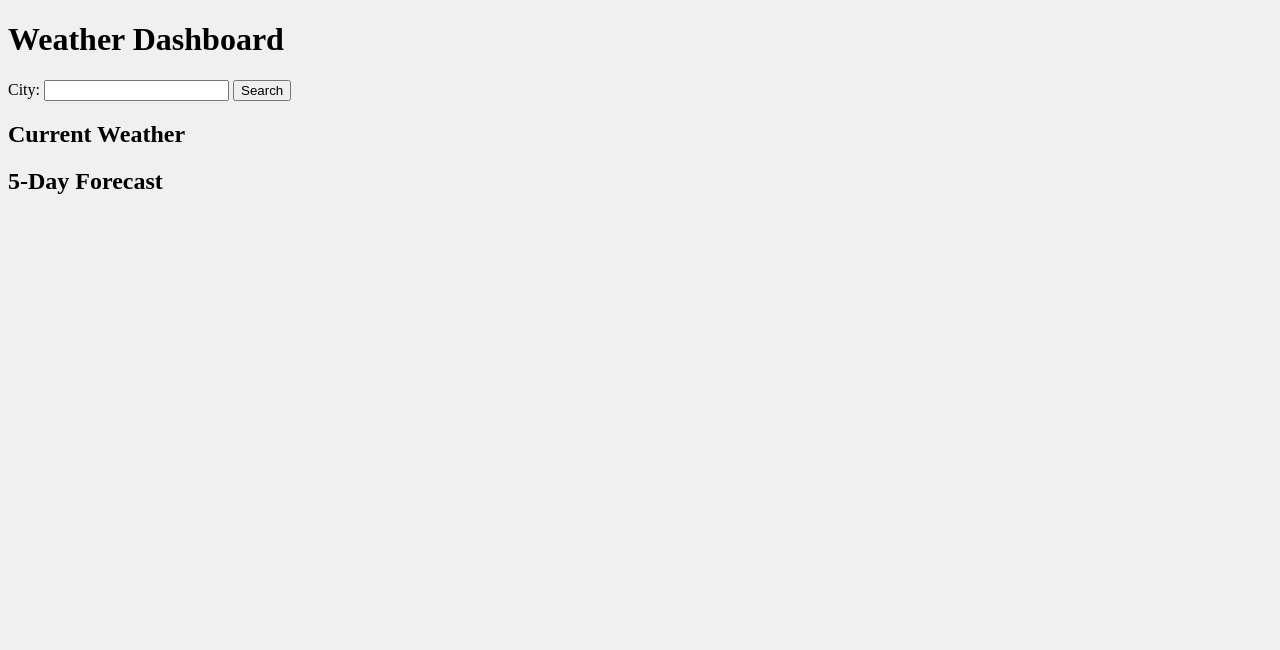
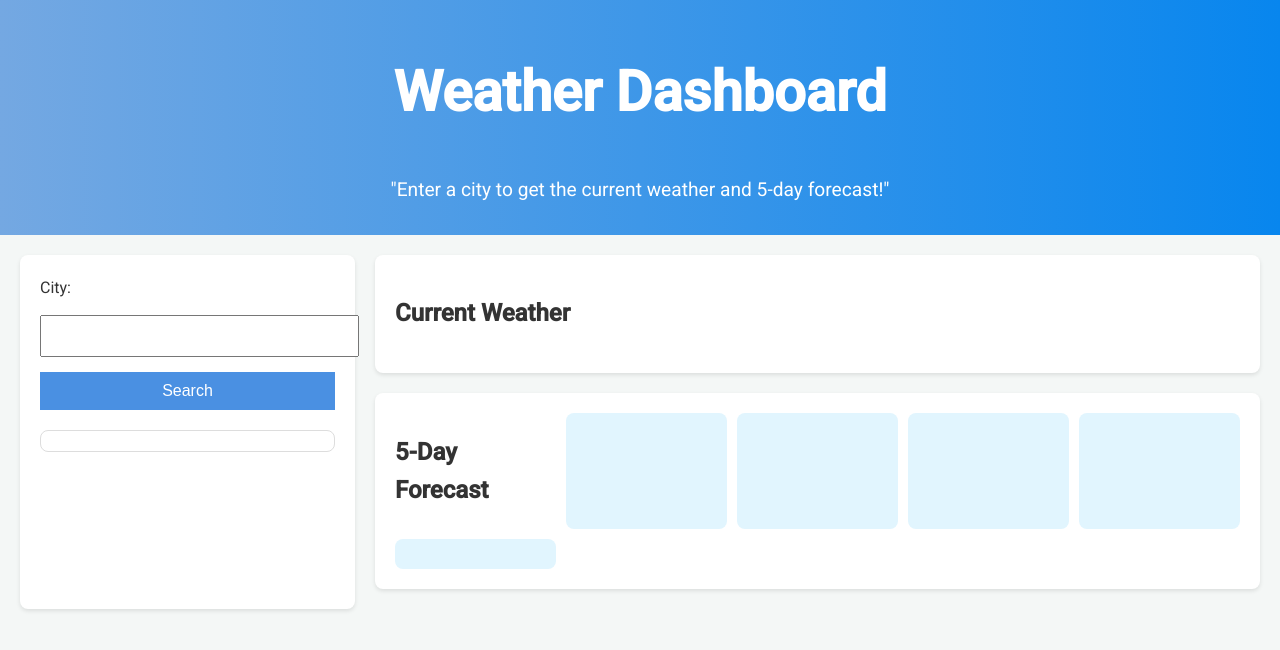
Before and after one commit to TheKyleKirby/Weather-Dashboard, a plain HTML site: page index.html in a window 1280 px wide. Drawn offline with Linux system fonts and the light colour scheme.

Commit message:
Updated appearance, ReadME, and fixed bugs.

```diff
--- a/assets/style.css
+++ b/assets/style.css
@@ -1,13 +1,113 @@
 body {
-    background-color: #f0f0f0;
+  font-family: "Roboto", sans-serif;
+  background-color: #f4f7f6;
+  color: #333;
+  margin: 0;
+  line-height: 1.6;
 }
 
-#forecast .card {
-    width: 18%;
-    background-color: #007bff;
-    color: white;
+header {
+  background: linear-gradient(to right, #74a8e2, #0886ee);
+  padding: 10px;
+  text-align: center;
+  color: white;
 }
 
-#search-history .list-group-item {
-    cursor: pointer;
+h1 {
+  font-size: 3.5rem;
 }
+
+p {
+  font-size: 1.2rem;
+}
+
+main {
+  display: flex;
+  padding: 20px;
+}
+
+#left-section {
+  flex: 1;
+  max-width: 25%;
+  padding: 20px;
+  background-color: white;
+  border-radius: 8px;
+  box-shadow: 0 2px 4px rgba(0, 0, 0, 0.1);
+}
+
+#city-search-form label,
+#city-search-form input,
+#city-search-form button {
+  display: block;
+  width: 100%;
+  margin-bottom: 15px;
+}
+
+#city-search-form input,
+#city-search-form button {
+  padding: 10px;
+  font-size: 1rem;
+}
+
+#city-search-form button {
+  background-color: #4a90e2;
+  color: white;
+  border: none;
+  cursor: pointer;
+  transition: background-color 0.3s ease;
+}
+
+#city-search-form button:hover {
+  background-color: #0078d7;
+}
+
+#search-history {
+  margin-top: 20px;
+  padding: 10px;
+  background-color: white;
+  border: 1px solid #ddd;
+  border-radius: 8px;
+  max-height: 300px;
+  overflow-y: auto;
+}
+
+.search-result {
+  background-color: #ffeb3b;
+  padding: 10px;
+  margin-bottom: 10px;
+  border-radius: 8px;
+  cursor: pointer;
+  transition: background-color 0.3s ease;
+}
+
+.search-result:hover {
+  background-color: #4a90e2;
+  color: white;
+}
+
+#right-section {
+  flex: 3;
+  margin-left: 20px;
+}
+
+#current-weather,
+#future-weather {
+  background-color: white;
+  padding: 20px;
+  border-radius: 8px;
+  margin-bottom: 20px;
+  box-shadow: 0 2px 4px rgba(0, 0, 0, 0.1);
+}
+
+#future-weather {
+  display: grid;
+  grid-template-columns: repeat(auto-fill, minmax(150px, 1fr));
+  gap: 10px;
+}
+
+#future-weather > div {
+  background-color: #e1f5fe;
+  padding: 15px;
+  border-radius: 8px;
+  text-align: center;
+}
--- a/index.html
+++ b/index.html
@@ -4,14 +4,15 @@
     <meta charset="UTF-8">
     <meta name="viewport" content="width=device-width, initial-scale=1.0">
     <title>Weather Dashboard</title>
+    <link href="https://fonts.googleapis.com/css2?family=Roboto:wght@400;500&display=swap" rel="stylesheet">
     <link rel="stylesheet" href="/assets/style.css">
 </head>
 <body>
     <header>
         <h1>Weather Dashboard</h1>
+        <p>"Enter a city to get the current weather and 5-day forecast!"</p>
     </header>
     <main>
-        <section>
         <div id="left-section">
             <form id="city-search-form">
                 <label for="city-input">City:</label>
@@ -20,8 +21,7 @@
             </form>
             <div id="search-history"></div>
         </div>
-        </section>
-        <div id ="right-section">
+        <div id="right-section">
             <section id="current-weather">
                 <h2>Current Weather</h2>
             </section>
```
Also changed, not shown: assets/images/img.png (added), 1 other file. Lines whose indentation alone changed are shown as unchanged.
